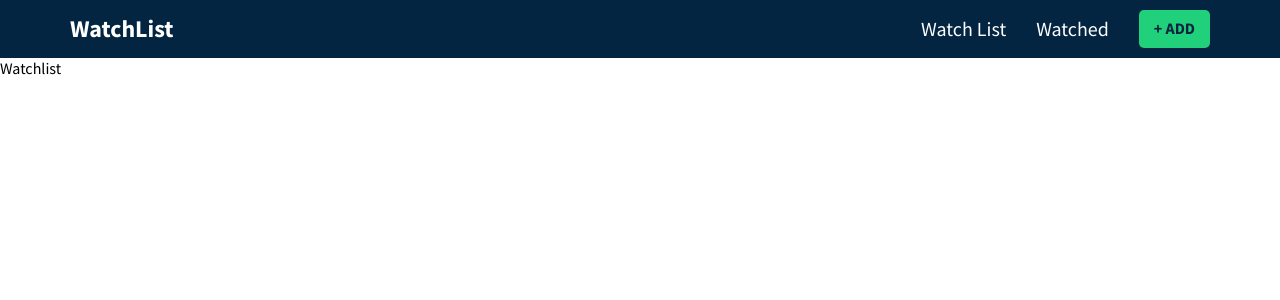
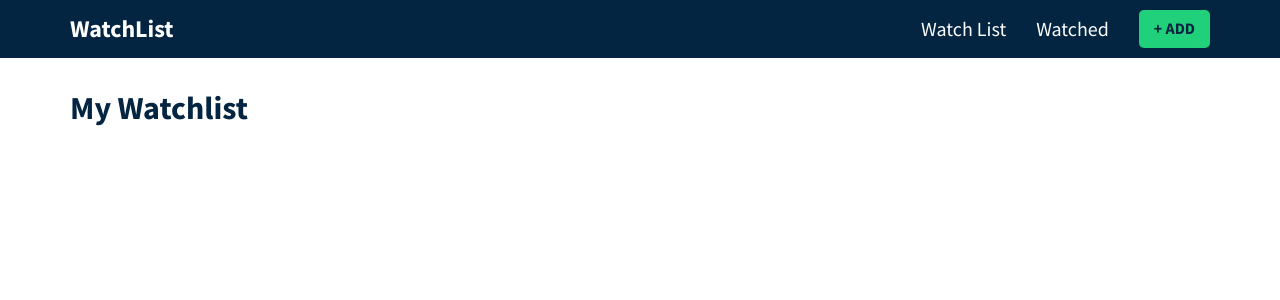
Before and after one commit to pavle99/movie_library, a React (Create React App) app: page / in a window 1280 px wide. Shown: the top 300 px of the page. Built offline with nearby package versions, Linux system fonts and the light colour scheme.

Commit message:
refactoring 2

```diff
--- a/src/components/Watchlist.tsx
+++ b/src/components/Watchlist.tsx
@@ -1,9 +1,16 @@
-import React from "react";
+import React, { useContext } from "react";
+import { GlobalContext } from "../context/GlobalState";
 
 const Watchlist = () => {
+  const { watchlist } = useContext(GlobalContext);
+
   return (
-    <div>
-      Watchlist
+    <div className="movie-page">
+      <div className="container">
+        <div className="header">
+          <h1 className="heading">My Watchlist</h1>
+        </div>
+      </div>
     </div>
   );
 };
--- a/src/context/AppReducer.tsx
+++ b/src/context/AppReducer.tsx
@@ -5,11 +5,11 @@
     case "ADD_MOVIE_TO_WATCHLIST":
       return {
         ...state,
-        watchlist: [action.payload, ...state.watchlist]
+        watchlist: [action.payload, ...state.watchlist],
       };
     default:
       return state;
   }
-}
+};
 
 export default appReducer;
```
